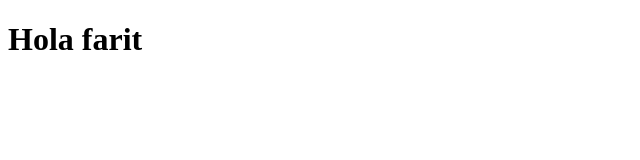
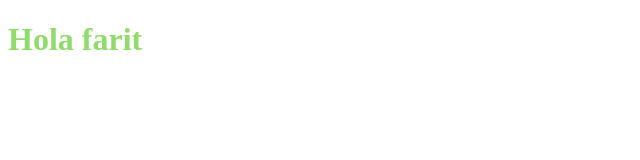
Before and after one commit to Farit48/Farit.github.io, a website: page index.html in a window 1280 px wide. Shown: the whole page, without its empty margins (0-640 px from the left). Drawn offline with Linux system fonts and the light colour scheme.

Commit message:
primera copilacion de SASS

```diff
--- a/index.html
+++ b/index.html
@@ -4,6 +4,7 @@
     <meta charset="UTF-8">
     <meta name="viewport" content="width=device-width, initial-scale=1.0">
     <title>Document</title>
+    <link rel="stylesheet" href="src/css/main.css">
 </head>
 <body>
     <h1>Hola farit</h1>
--- /dev/null
+++ b/src/scss/main.scss
@@ -0,0 +1,3 @@
+h1{
+    color: #8fdc6b;
+}
```
Also changed, not shown: package.json (added, +16 -0 lines), src/css/main.css (added), src/js/main.js (added), 2 other files.
